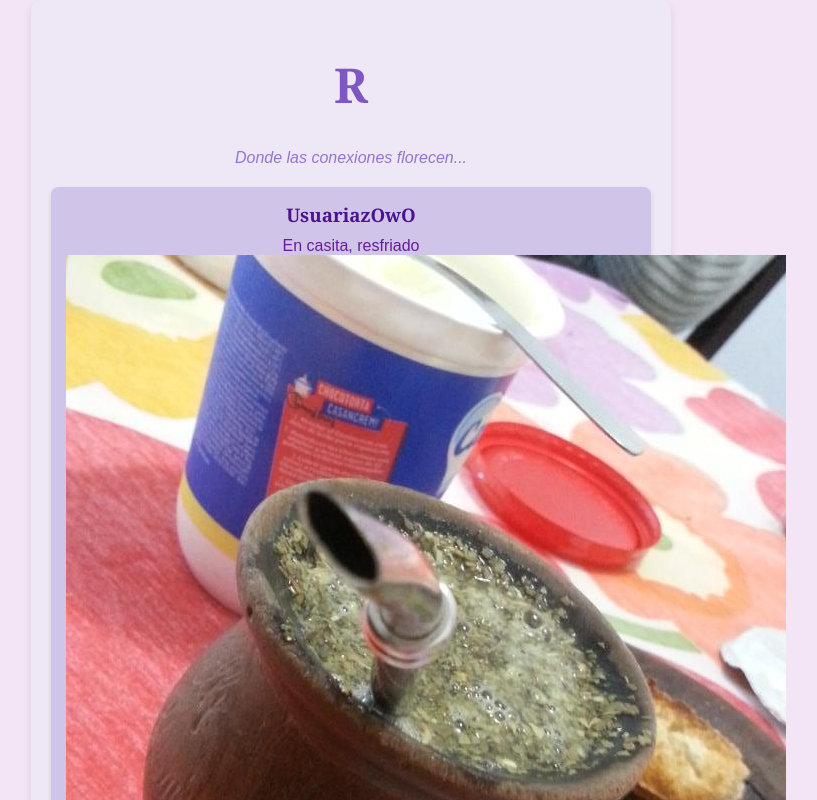
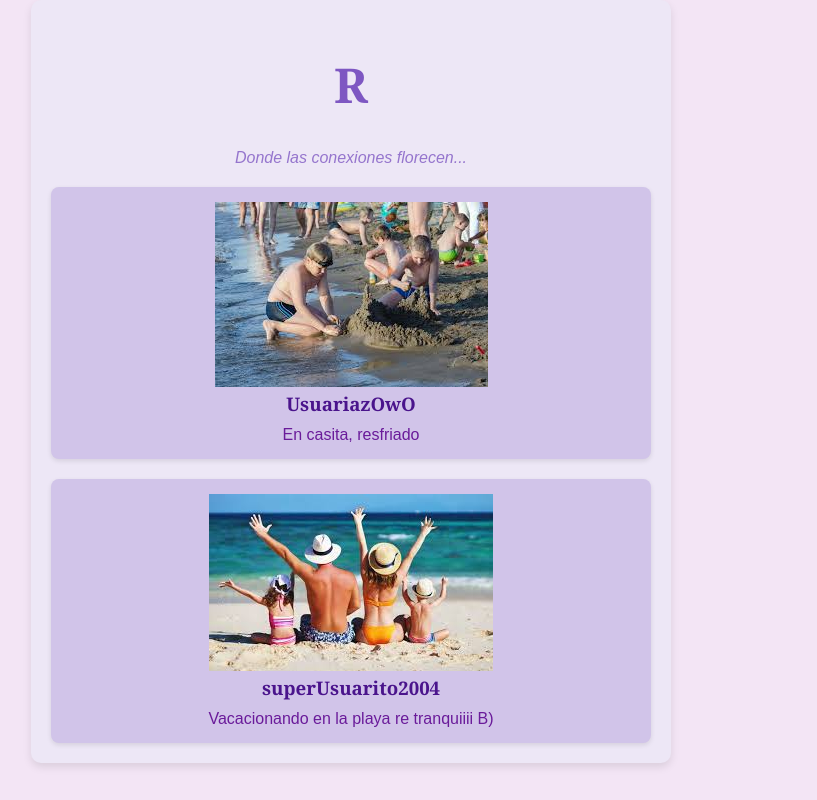
Before and after one commit to AgustinPose/proyecto_final_grupo7, a React (Create React App) app in the folder frontend/: page /feed in a window 1280 px wide. Shown: the top 800 px of the page, without its empty margins (289-1106 px from the left). Built offline with nearby package versions, Linux system fonts and the light colour scheme; sample sign-in values are in the browser's storage.

Commit message:
Se cambió la imagen

```diff
--- a/frontend/src/views/feed.js
+++ b/frontend/src/views/feed.js
@@ -1,7 +1,7 @@
 import React from 'react';
 import '../Feed.css';
 import Img from "../images/playa.jpeg"
-import Matecito from "../images/mate.png"
+import Matecito from "../images/playita.png"
 const Feed = () => {
     return (
         <div className="feed-view">
@@ -12,14 +12,14 @@ const Feed = () => {
 
             <div className="feed-posts">
                 <div className="post-card">
+                <img src={Matecito} alt="Mateando" /> {/* Acá hay que encarar componente xd*/}
                     <h3>UsuariazOwO</h3>
                     <p>En casita, resfriado</p>
-                    <img src={Matecito} alt="Mateando" />
                 </div>
                 <div className="post-card">
+                <img src={Img} alt="playa" />
                     <h3>superUsuarito2004</h3>
                     <p>Vacacionando en la playa re tranquiiii B)</p>
-                    <img src={Img} alt="playa" />
                 </div>
                 {/* Etcétera */}
             </div>
```
